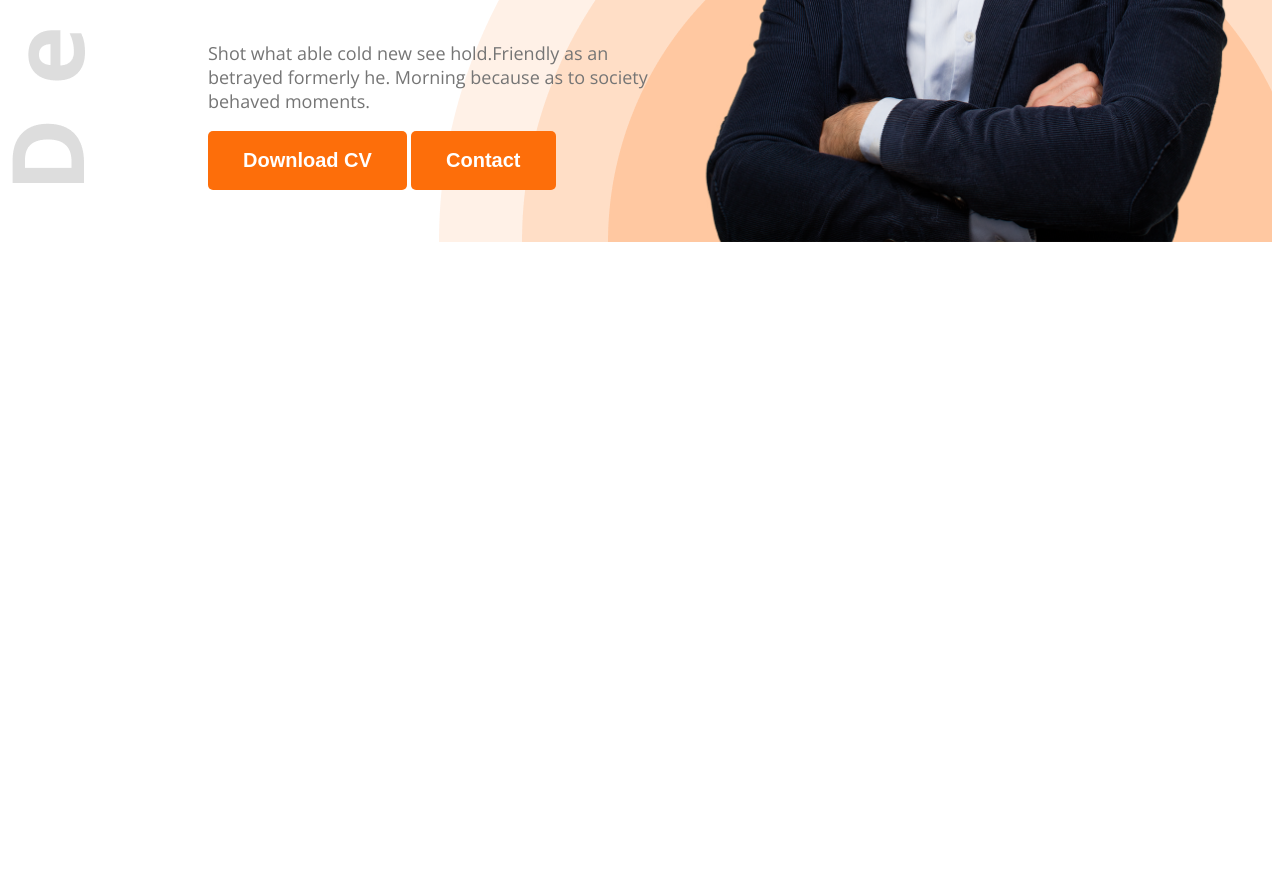
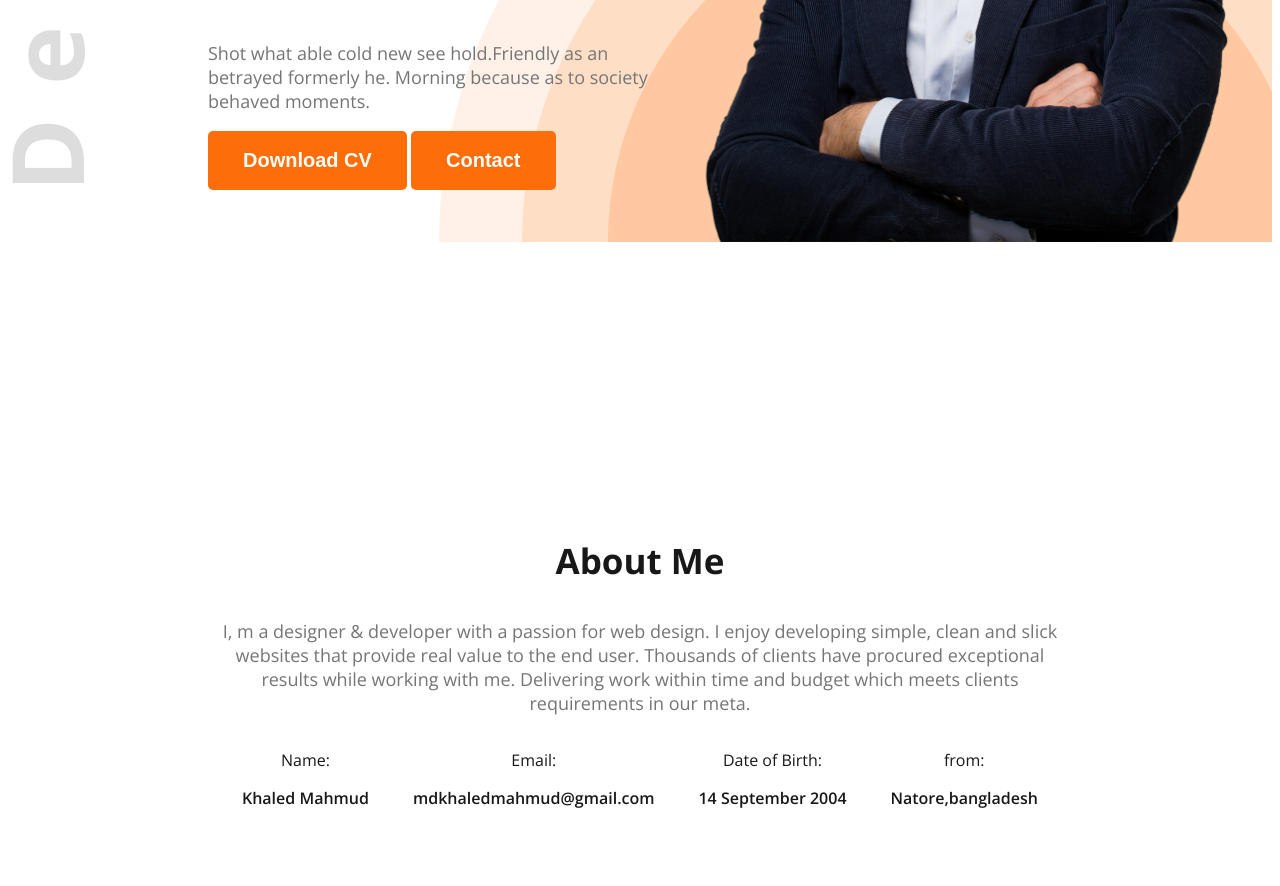
Before and after one commit to khaled8787/Complete-Website, a plain HTML site: page index.html in a window 1280 px wide. Shown: the part 588-1474 px from the top of the page. Before the commit the page ends 838 px from the top, so only its background shows below. Drawn offline with nearby package versions, Linux system fonts and the light colour scheme.

Commit message:
third commit

```diff
--- a/index.html
+++ b/index.html
@@ -9,9 +9,10 @@
 <link href="https://fonts.googleapis.com/css2?family=Bebas+Neue&family=Manrope:wght@200..800&family=Open+Sans:ital,wght@0,300..800;1,300..800&family=Poppins:ital,wght@0,100;0,200;0,300;0,400;0,500;0,600;0,700;0,800;0,900;1,100;1,200;1,300;1,400;1,500;1,600;1,700;1,800;1,900&family=Roboto:ital,wght@0,100..900;1,100..900&display=swap" rel="stylesheet">
     <link rel="shortcut icon" href="my picture.jpg" type="image/x-icon">
     <link rel="stylesheet" href="portfolio.css">
+
 </head>
 <body class="open-sans-normal">
-    <header class="header">
+    <header class="header secondary-bg">
         <nav>
             <h3 class="nav-title">Khal<span class="text-primary">e</span>d</h3>
             <ul>
@@ -34,8 +35,29 @@
         </div>
     </header>
 
-    <main>
-
+    <main class="main">
+        <section class="about secondary-bg problem-color">
+            <h3 class="section-title">About Me</h3>
+            <p class="section-description">I, m a designer & developer with a passion for web design. I enjoy developing simple, clean and slick websites that provide real value to the end user. Thousands of clients have procured exceptional results while working with me. Delivering work within time and budget which meets clients requirements in our meta.</p>
+            <div class="about-items">
+                <div class="about-item">
+                    <p class="item-title">Name:</p>
+                    <p class="item-description">Khaled Mahmud</p>
+                </div>
+                <div class="about-item">
+                    <p class="item-title">Email:</p>
+                    <p class="item-description">mdkhaledmahmud@gmail.com</p>
+                </div>
+                <div class="about-item">
+                    <p class="item-title">Date of Birth:</p>
+                    <p class="item-description">14 September 2004</p>
+                </div>
+                <div class="about-item">
+                    <p class="item-title">from:</p>
+                    <p class="item-description">Natore,bangladesh</p>
+                </div>
+            </div>
+        </section>
     </main>
 
     <footer>
--- a/portfolio.css
+++ b/portfolio.css
@@ -18,6 +18,7 @@ nav{
 .nav-title{
     font-weight: 800;
     font-size: 45px;
+    color: black;
 }
 nav ul li{
     list-style: none;
@@ -52,6 +53,18 @@ nav ul{
     padding: 18px 35px;
     border: none;
     border-radius: 5px;
+}
+.section-title{
+    font-size: 35px;
+    font-weight: 700;
+    color: #181818;
+}
+.section-description{
+    font-size: 18px;
+    color: #757575;
+}
+        .secondary-bg{
+    color: #FFF8F3;
 }
 
 
@@ -89,3 +102,30 @@ nav ul{
     background-repeat: no-repeat;
     background-position: top left , bottom right;
 }
+
+
+
+
+/* about style */
+.about{
+    border-radius: 10px;
+    padding: 130px 150px;
+    text-align: center;
+    margin-top: 130px;
+}
+.about-items{
+    display: flex;
+    justify-content: space-around;
+    color: #181818;
+}
+.item-description{
+    font-weight: 600;
+}
+
+
+
+/* main styles */
+.main{
+    max-width: 1140px;
+    margin: 0 auto;
+}
```
